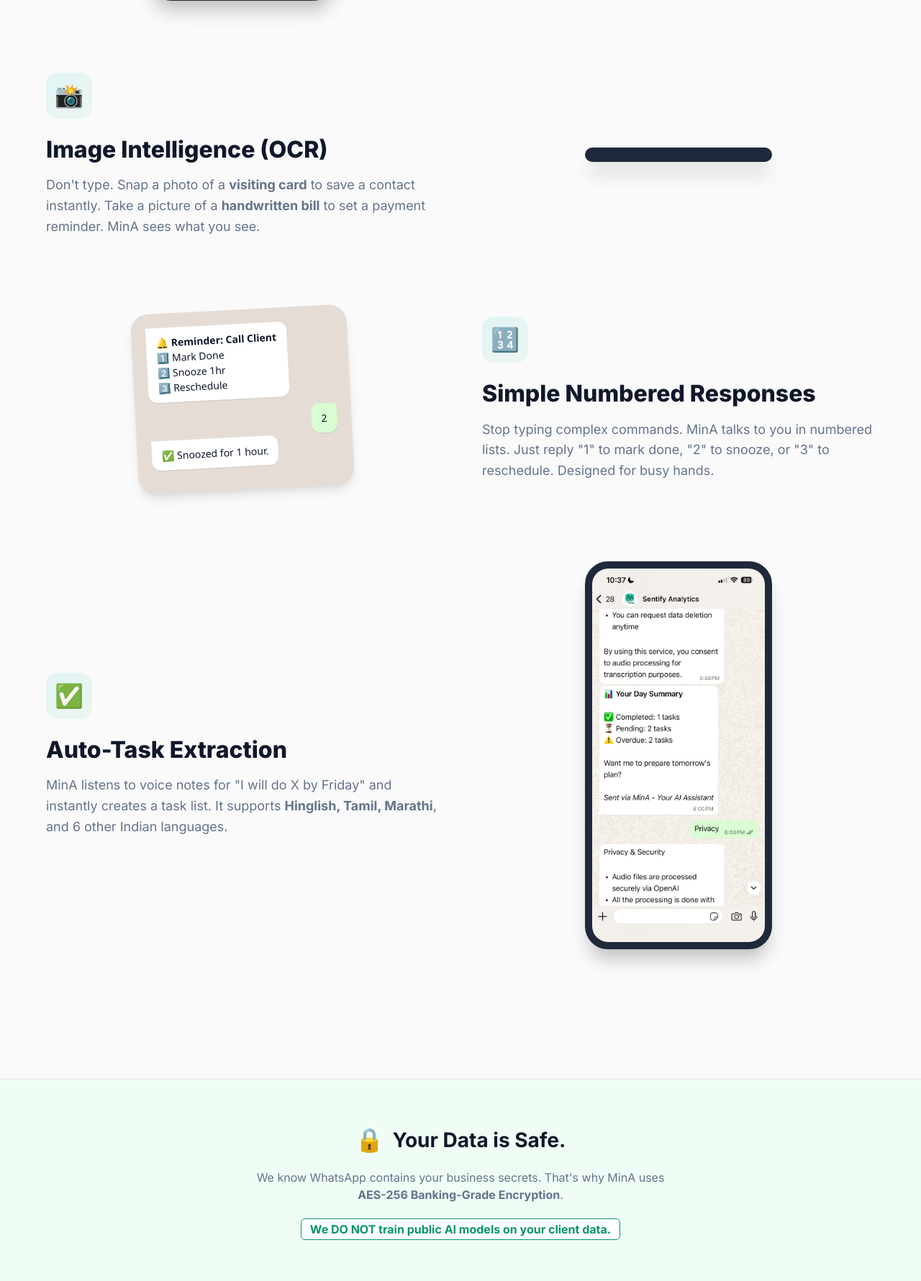
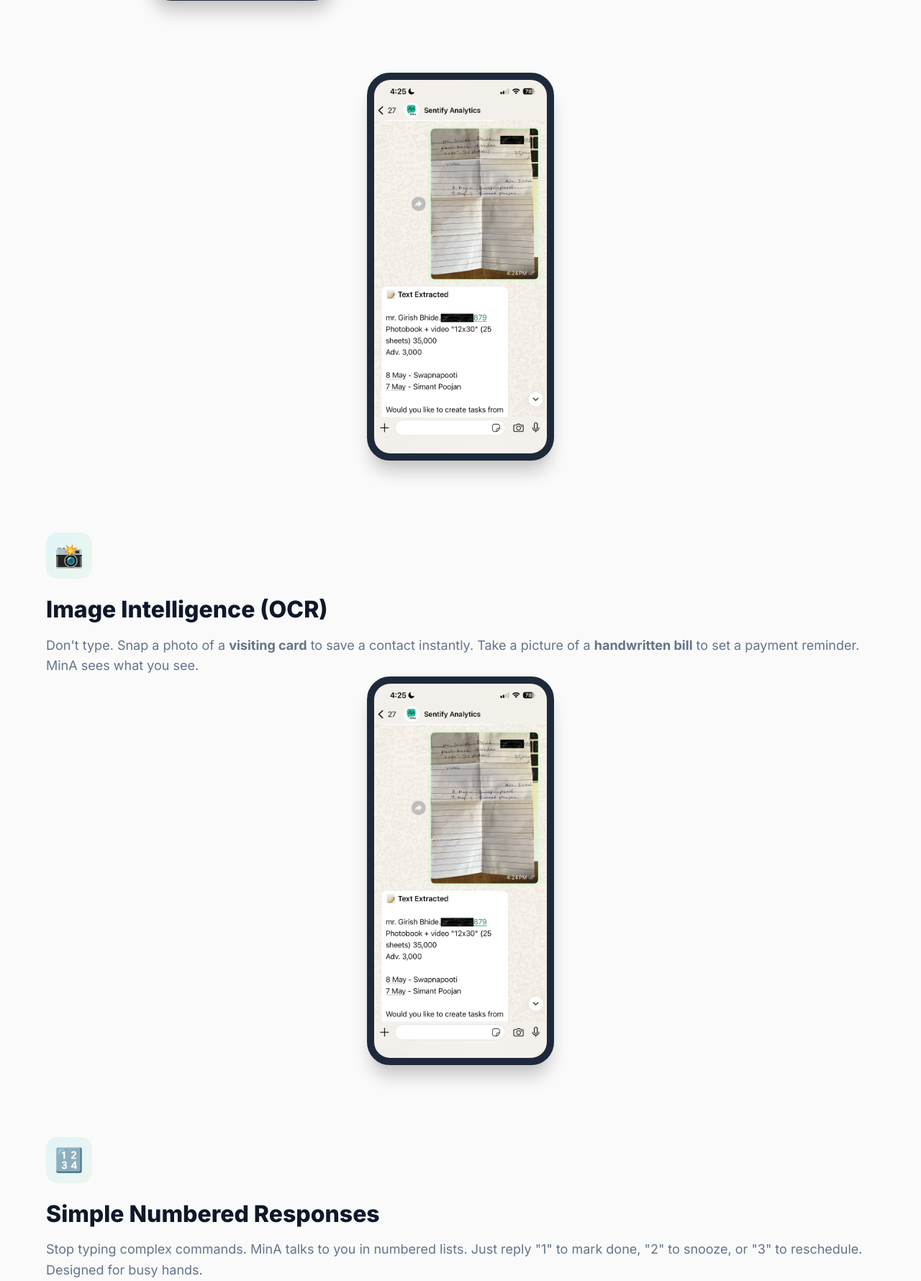
Before and after one commit to gbhide1993/mina--multilang-minutes, a Flask app: page / in a window 1280 px wide. Shown: the part 3076-4856 px from the top of the page at 72% size. Run offline with Flask 3, Linux system fonts and the light colour scheme.

Commit message:
Update index.html

```diff
--- a/templates/index.html
+++ b/templates/index.html
@@ -461,10 +461,8 @@
     <div class="feature-row reverse">
         <div class="feature-visual">
             <div class="iphone-frame phone-mockup">
-                 <div class="slideshow-container">
-                    <div class="slideshow-item"><img src="./static/business_card_info.PNG" alt="OCR Business Card Extraction"></div>
-                    <div class="slideshow-item"><img src="./static/handwritten_extraction.PNG" alt="OCR Handwritten Extraction"></div>
-                    <div class="slideshow-item"><img src="./static/create_tasks_handwritten.PNG" alt="OCR Task Creation from Image"></div>
+                    <img src="./static/handwritten_extraction.PNG" alt="OCR Handwritten Extraction">
+
                  </div>
             </div>
         </div>
@@ -475,19 +473,14 @@
         </div>
     </div>
 
-    <div class="feature-row">
+     <div class="feature-row">
         <div class="feature-visual">
-            <div class="chat-ui">
-                <div class="chat-msg">
-                    <strong>🔔 Reminder: Call Client</strong><br>
-                    1️⃣ Mark Done<br>
-                    2️⃣ Snooze 1hr<br>
-                    3️⃣ Reschedule
-                </div>
-                <div class="chat-reply">2</div>
-                <div class="chat-msg">✅ Snoozed for 1 hour.</div>
+            <div class="iphone-frame phone-mockup">
+
+                    <img src="./static/handwritten_extraction.PNG" alt="OCR Handwritten Extraction">
+                 </div>
             </div>
-        </div>
+        </div></div>
         <div class="feature-text">
             <div class="feature-icon">🔢</div>
             <h3>Simple Numbered Responses</h3>
```
